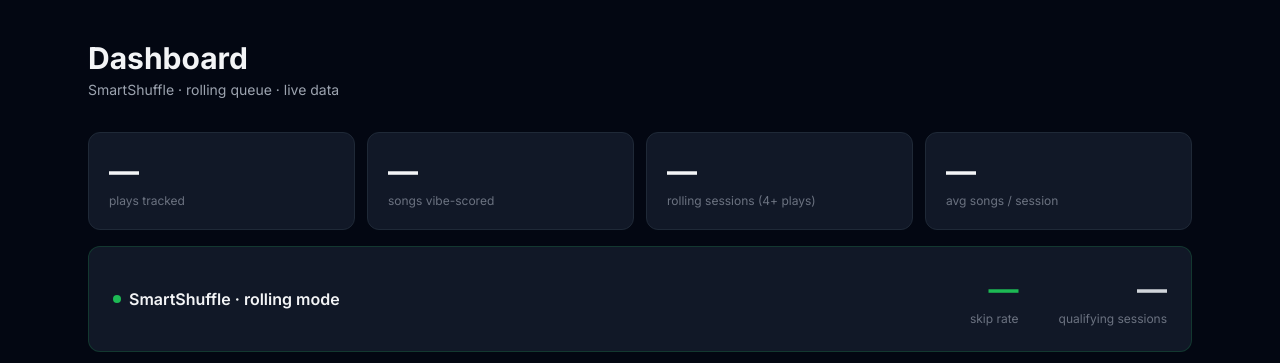
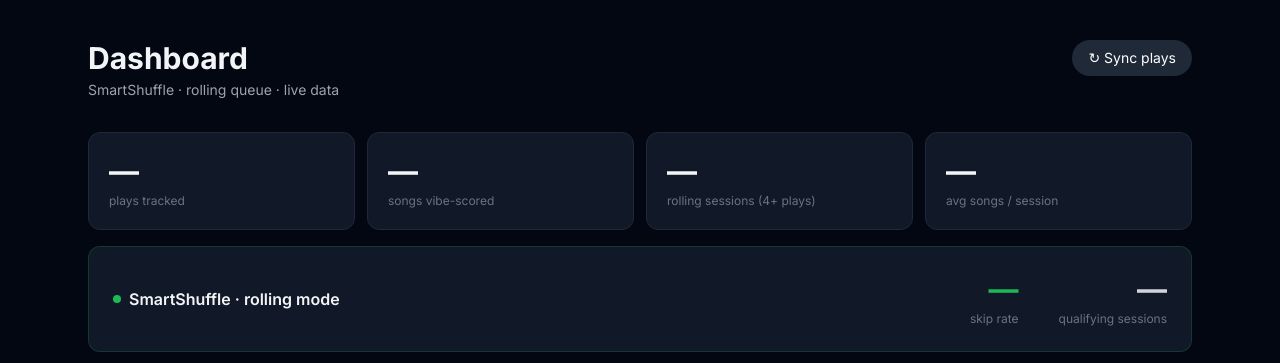
Before and after one commit to VinayakSarkar11/Spotify-SmartShuffle, a FastAPI app: template web/templates/dashboard.html in a window 1280 px wide. Shown: the part 57-420 px from the top of the page. Run offline with FastAPI, Linux system fonts and the light colour scheme; the template is opened without the code that fills it, so the values that code supplies are empty; some libraries are stand-ins or nearby versions.

Commit message:
Auto-sync plays: collect.py runs after each watcher refill and via manual button
- collect.py: accept SS_ACCESS_TOKEN and SS_TOKEN_CACHE_PATH so it can auth
  via injected token when called as a subprocess from the web app / watcher
- collect.py: use SS_DB_PATH for the database path
- watcher: run collect.py after each successful refill to keep plays table current
- POST /api/collect: endpoint to trigger collect.py for the logged-in user
- Dashboard: add Sync plays button that calls /api/collect and reloads stats

Co-Authored-By: Claude Sonnet 4.6 <noreply@anthropic.com>

```diff
--- a/web/app.py
+++ b/web/app.py
@@ -253,6 +253,30 @@ def _global_stats() -> dict:
         return {"total_plays": None, "scored_songs": None}
 
     return _global_stats_cache
+
+
+@app.post("/api/collect")
+async def api_collect(user: dict = Depends(current_user)):
+    """Run collect.py to sync recent plays and attribute them to queues."""
+    src_dir = os.path.join(ROOT, "src")
+    env     = _subprocess_env(user["user_id"])
+    try:
+        r = subprocess.run(
+            [sys.executable, os.path.join(src_dir, "collect.py")],
+            capture_output=True, text=True, timeout=60, cwd=ROOT, env=env,
+        )
+    except subprocess.TimeoutExpired:
+        return JSONResponse({"error": "collect.py timed out"}, status_code=500)
+    if r.returncode != 0:
+        return JSONResponse({"error": "collect failed",
+                             "detail": (r.stdout + r.stderr)[-1000:]}, status_code=500)
+    # Pull updated play count to return
+    conn = _db(user["user_id"])
+    try:
+        total_plays = conn.execute("SELECT COUNT(*) FROM plays").fetchone()[0]
+    finally:
+        conn.close()
+    return JSONResponse({"ok": True, "total_plays": total_plays})
 
 
 @app.get("/health")
--- a/web/templates/dashboard.html
+++ b/web/templates/dashboard.html
@@ -5,11 +5,21 @@
 <div class="max-w-6xl mx-auto px-6 py-10">
 
   <!-- Header -->
-  <div class="mb-8">
-    <h1 class="text-3xl font-bold">Dashboard</h1>
-    <p class="text-gray-400 mt-1 text-sm">
-      SmartShuffle · rolling queue · live data
-    </p>
+  <div class="mb-8 flex items-start justify-between gap-4 flex-wrap">
+    <div>
+      <h1 class="text-3xl font-bold">Dashboard</h1>
+      <p class="text-gray-400 mt-1 text-sm">
+        SmartShuffle · rolling queue · live data
+      </p>
+    </div>
+    <div class="flex items-center gap-3">
+      <span id="sync-status" class="text-xs text-gray-500 hidden"></span>
+      <button id="sync-btn" onclick="syncPlays()"
+              class="bg-gray-800 hover:bg-gray-700 text-sm text-white px-4 py-2
+                     rounded-full transition-colors disabled:opacity-40">
+        ↻ Sync plays
+      </button>
+    </div>
   </div>
 
   <!-- Summary stats ──────────────────────────────────────────────────────── -->
@@ -431,6 +441,33 @@ function expandRow(push_id, rowEl) {
   chevron.style.transform = 'rotate(90deg)';
 }
 
+async function syncPlays() {
+  const btn    = document.getElementById('sync-btn');
+  const status = document.getElementById('sync-status');
+  btn.disabled = true;
+  btn.textContent = 'Syncing…';
+  status.textContent = 'Collecting recent plays…';
+  status.classList.remove('hidden');
+  try {
+    const res  = await fetch('/api/collect', { method: 'POST' });
+    const data = await res.json();
+    if (!res.ok) {
+      status.textContent = `Error: ${data.error || res.status}`;
+      status.style.color = '#ef4444';
+    } else {
+      status.textContent = `Synced · ${data.total_plays.toLocaleString()} plays`;
+      status.style.color = '#1DB954';
+      load();
+    }
+  } catch (e) {
+    status.textContent = 'Network error';
+    status.style.color = '#ef4444';
+  } finally {
+    btn.disabled = false;
+    btn.textContent = '↻ Sync plays';
+  }
+}
+
 load();
 </script>
 {% endblock %}
```
Also changed, not shown: src/collect.py (+19 -8 lines), src/watcher.py (+10 -0 lines).
